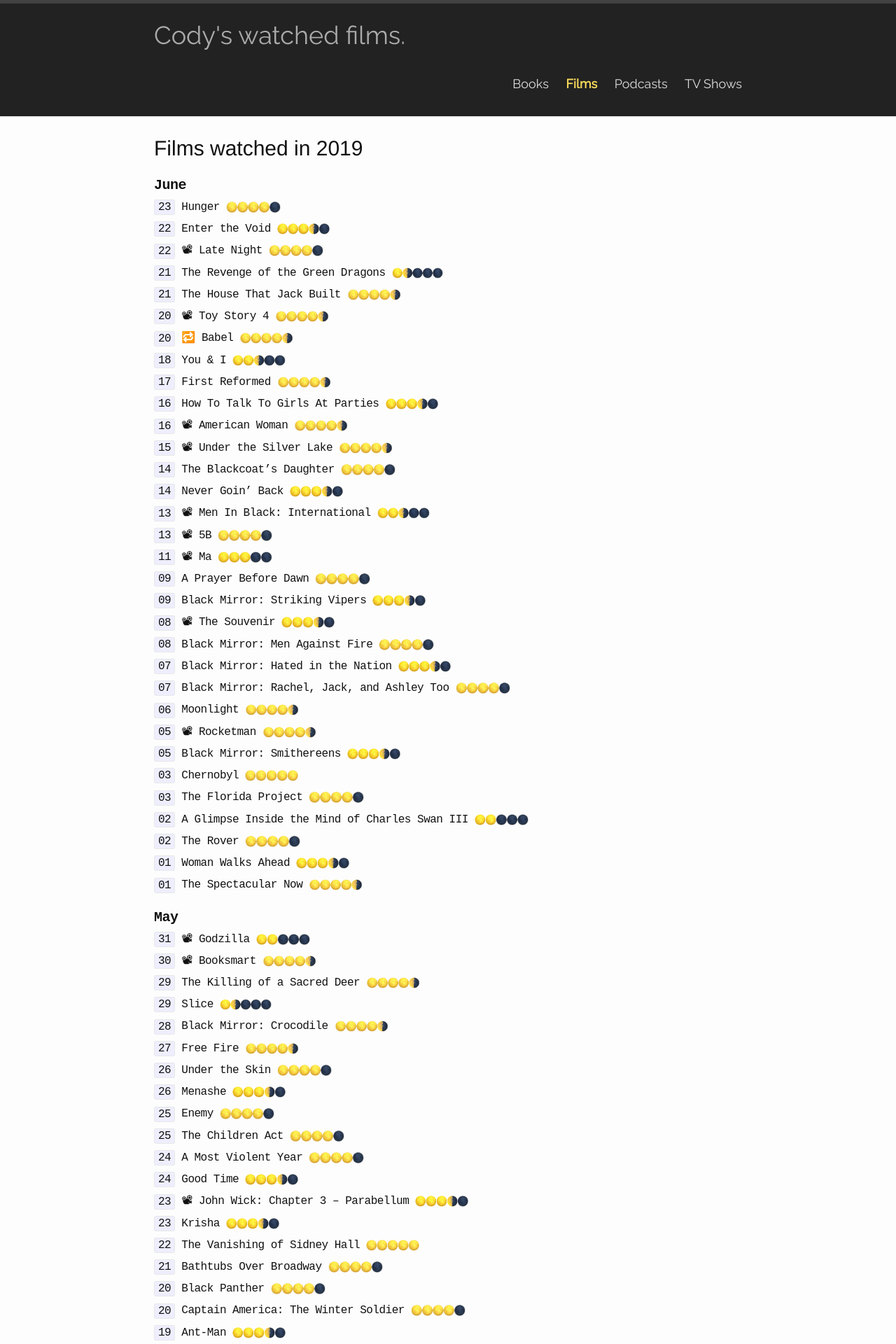
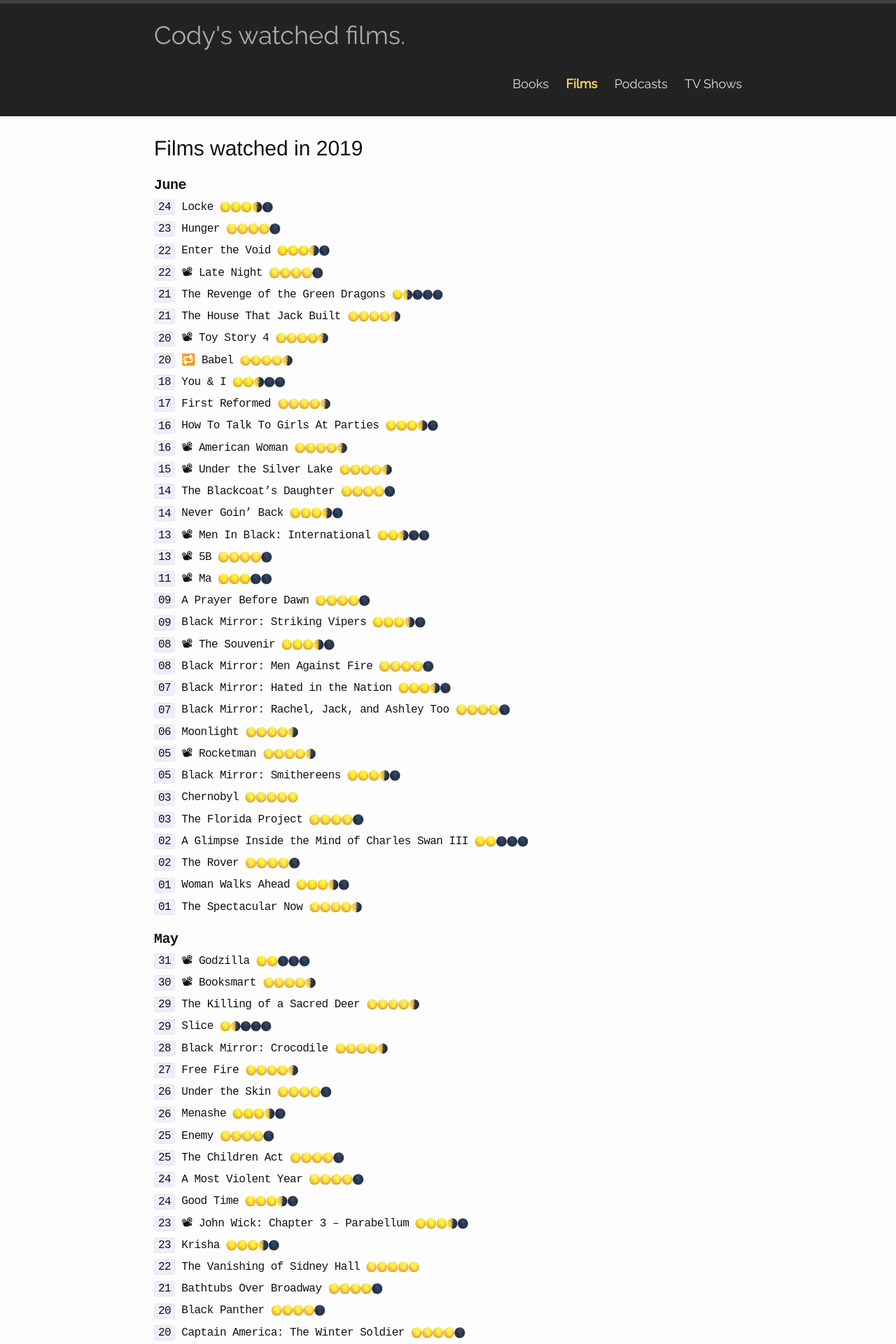
Before and after one commit to codydalerodgers/personal-blog, a Jekyll site: the page built from _films/2019.md, in a window 1280 px wide. Shown: the top 1920 px of the page at 70% size. Built offline with Jekyll 4.4.1, drawn with Linux system fonts in a browser that asks for light colours.

Commit message:
Adding Locke

```diff
--- a/_films/2019.md
+++ b/_films/2019.md
@@ -4,6 +4,8 @@
 title: Films watched in 2019
 ---
 ## June
+`24` Locke {{ site.threehalf }}
+
 `23` Hunger {{ site.four }}
 
 `22` Enter the Void {{ site.threehalf }}
--- a/_posts/2019-05-28-a24.markdown
+++ b/_posts/2019-05-28-a24.markdown
@@ -88,7 +88,7 @@
 Tusk ∙
 The Rover ∙
 Obvious Child ∙
-Locke ∙
+<span class="a24_color">**Locke**</span> ∙
 <span class="a24_color">**Under the Skin**</span> ∙
 <span class="a24_color">**Enemy**</span> ∙
 <span class="a24_color">**Life After Beth**</span> ∙
```
